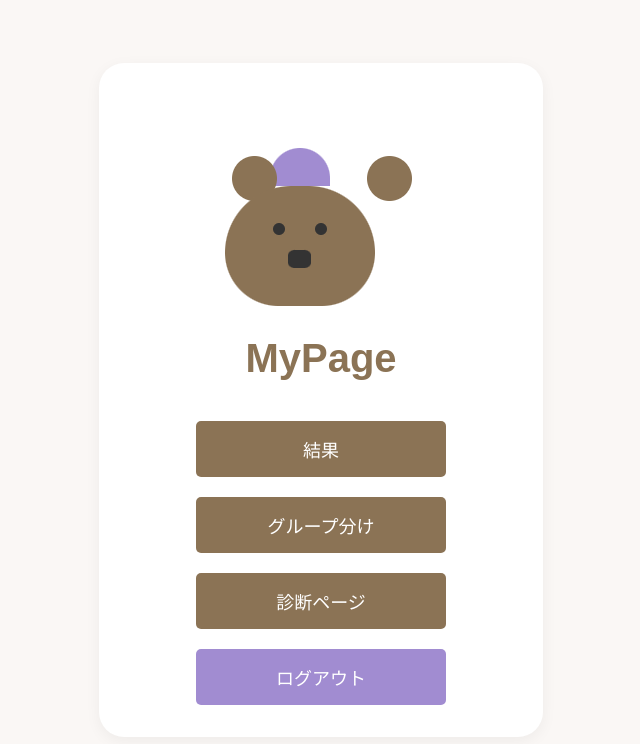
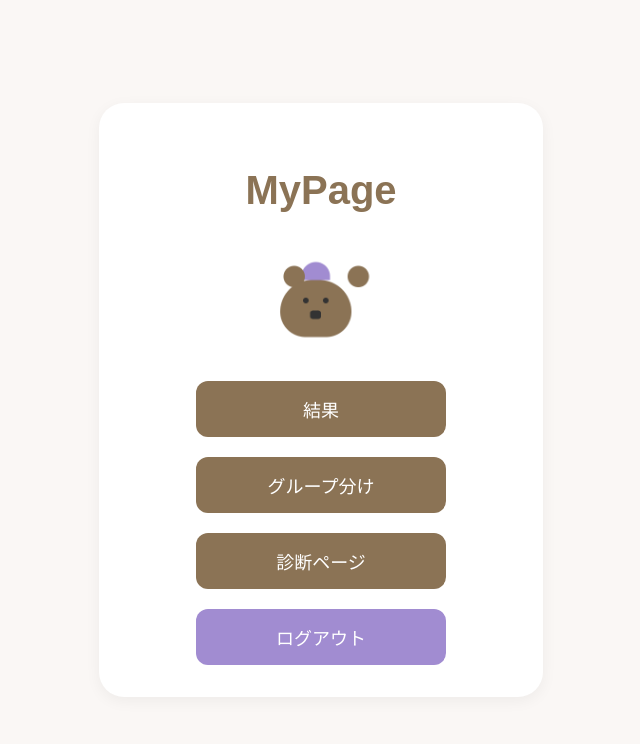
Before and after one commit to ArisaUenohara/Team_yellow, a PHP site: page /mypage.php in a window 1280 px wide. Shown: the top 744 px of the page, without its empty margins (319-959 px from the left). Run offline with PHP 8.4, Linux system fonts and the light colour scheme; the visitor is signed in with stand-in values (Sample User, id 1).

Commit message:
Add files via upload

```diff
--- a/mypage.php
+++ b/mypage.php
@@ -41,12 +41,13 @@ if (!isset($_SESSION['EMAIL'])) {
             font-weight: bold;
 
 }
-h2:before {
-    content: url("bear.png");
-    margin-right:20px;
+
+img {
+    width: 30%;
+    height: auto;
+}
 
 
-}
 .button-container {
     display: flex;
     flex-direction: column;
@@ -64,7 +65,7 @@ h2:before {
     background-color: #8b7355;
     color: white;
     border: none;
-    border-radius: 5px;
+    border-radius: 12px;
     cursor: pointer;
     transition: background-color 0.3s;
 }
@@ -78,7 +79,7 @@ h2:before {
     background-color: #a18cd1;
     color: white;
     border: none;
-    border-radius: 5px;
+    border-radius: 12px;
     cursor: pointer;
     transition: background-color 0.3s;
 }
@@ -91,6 +92,7 @@ h2:before {
 <body>
   <div class="mypage-card">
      <h2 class="title">MyPage</h2>
+     <img src="bear.png" alt="熊">
 
      <div class="button-container">
        <button class="button" onclick="location.href ='con-result.php'">結果</button>
```
